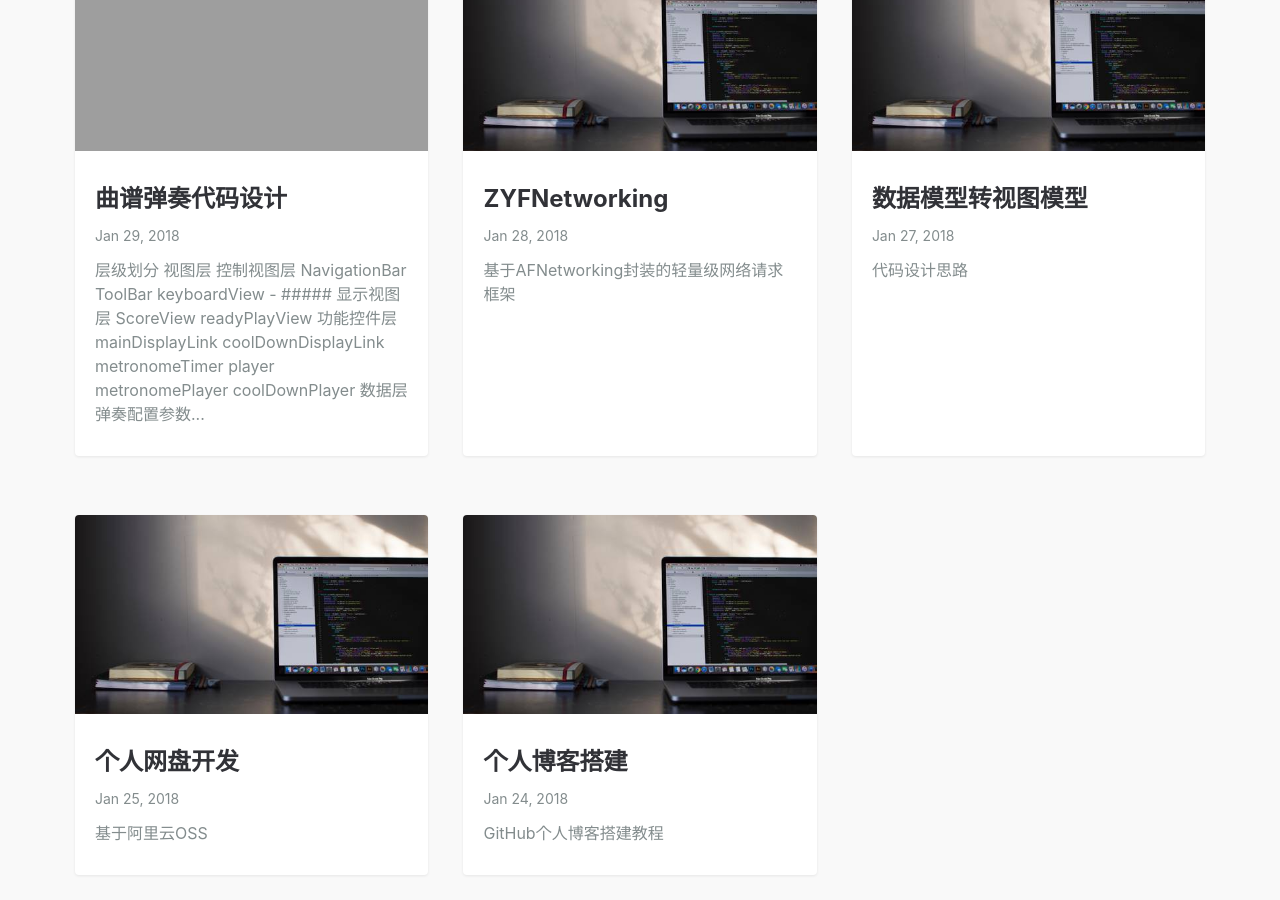
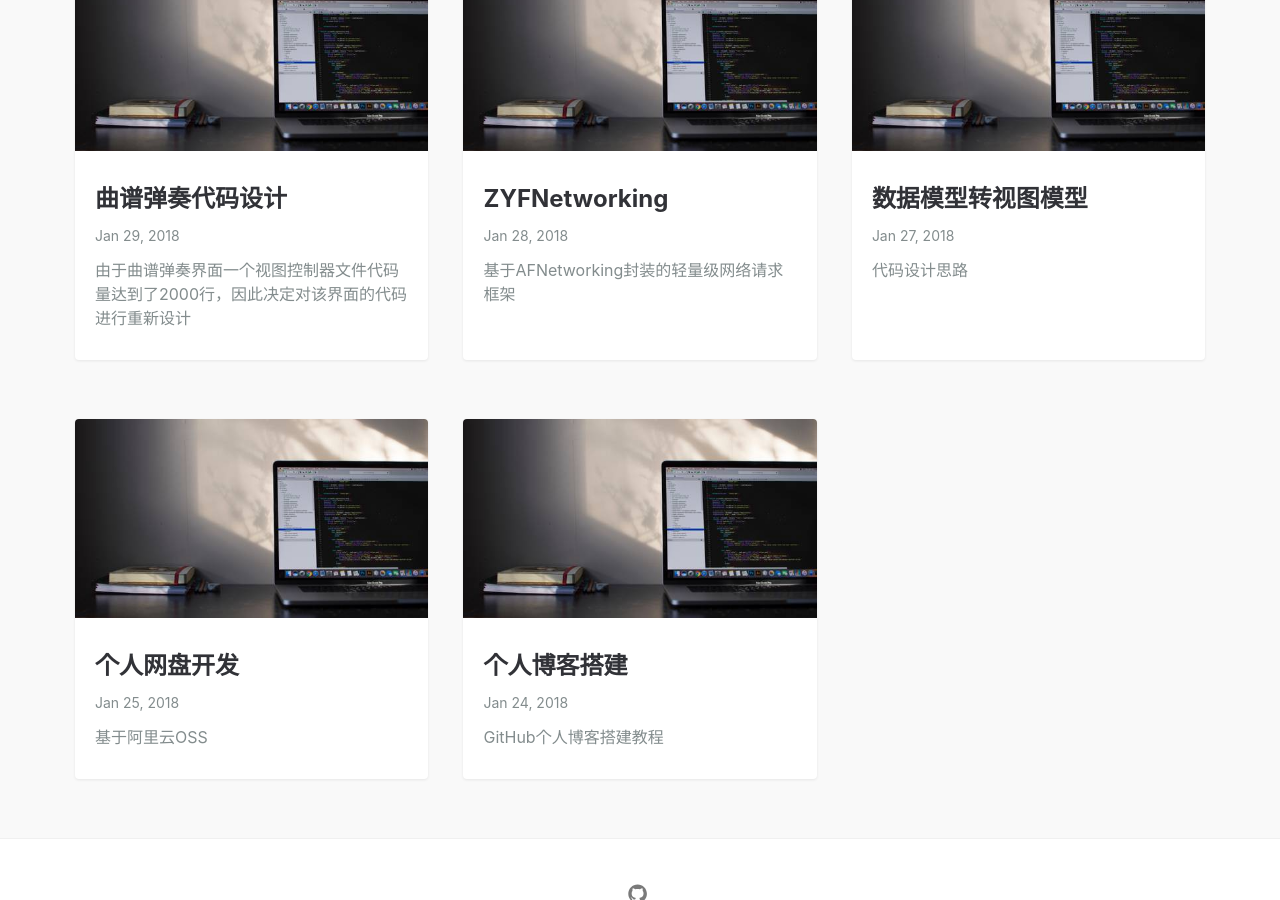
Before and after one commit to zyfilife/zyfilife.github.io, a Jekyll site: the page built from index.md, in a window 1280 px wide and 900 px high, scrolled down 704 px. Built offline with Jekyll 4.4.1, drawn with Linux system fonts in a browser that asks for light colours.

Commit message:
增加简介

```diff
--- a/_posts/2018-01-29-曲谱弹奏代码设计.md
+++ b/_posts/2018-01-29-曲谱弹奏代码设计.md
@@ -1,8 +1,8 @@
 ---
 layout: post
 title: "曲谱弹奏代码设计"
-summary:
-featured-img: emile-perron-190221_thumb
+summary: 由于曲谱弹奏界面一个视图控制器文件代码量达到了2000行，因此决定对该界面的代码进行重新设计
+featured-img: emile-perron-190221
 ---
 ## 层级划分
 1. ### 视图层
```
